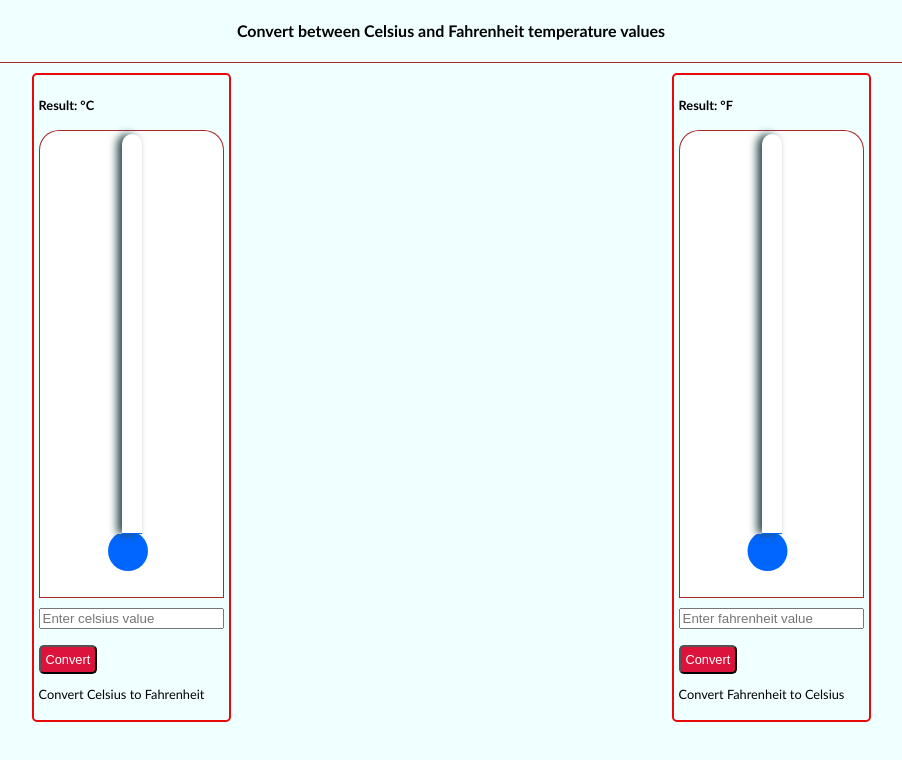
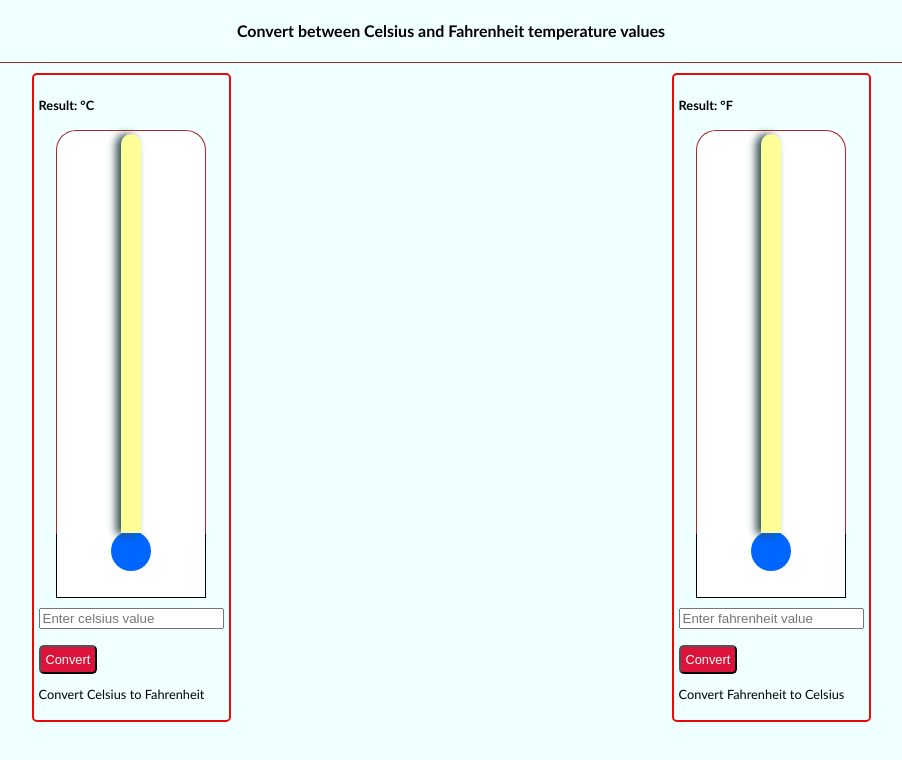
Before and after one commit to ChinonsoIg/temperature-converter.github.io, a plain HTML site: page index.html in a window 1280 px wide. Shown: the whole page, without its empty margins (189-1091 px from the left). Drawn offline with Linux system fonts and the light colour scheme.

Commit message:
modified svg centering

```diff
--- a/index.html
+++ b/index.html
@@ -30,7 +30,7 @@
       </div>
       <div class="base">
         <svg id="circle" height="60" width="150">
-          <circle cx="88" cy="17" r="20" fill="rgb(0, 102, 255)" />
+          <circle cx="74" cy="17" r="20" fill="rgb(0, 102, 255)" />
         </svg>
       </div>
       <input type="number" id="celsius-input" placeholder="Enter celsius value">
@@ -49,7 +49,7 @@
       </div>
       <div class="base">
         <svg id="circle" height="60" width="150">
-          <circle cx="87.5" cy="17" r="20" fill="rgb(0, 102, 255)" />
+          <circle cx="74" cy="17" r="20" fill="rgb(0, 102, 255)" />
         </svg>
       </div>
       <input type="number" id="fahrenheit-input" placeholder="Enter fahrenheit value">
--- a/style.css
+++ b/style.css
@@ -42,21 +42,24 @@ aside > .graph {
   border-bottom: 0.1em solid;
   border-top: none;
   border-color: brown;
+  width: 150px;
 }
 .graph svg {
   height: fit-content;
-  background-color: white;
+  background-color:	#FFFF99;
   border-radius: 0 0 10px 10px;
   box-shadow: -5px 0px 8px darkslategray;
 }
-.base {
-  /* border: yellow 2px solid; */
+aside > .base {
+  /* border: yellow 2px solid;*/
   background-color: white;
   border-right: 0.1em solid;
   border-bottom: 0.1em solid;
   border-left: 0.1em solid;
-  border-color: brown;
+  /* border-color: rgb(156, 148, 148); */
   margin: 0px auto 10px auto;
+  text-align: center;
+  width: 150px;
 }
 aside > .button {
   text-align: center;
```
